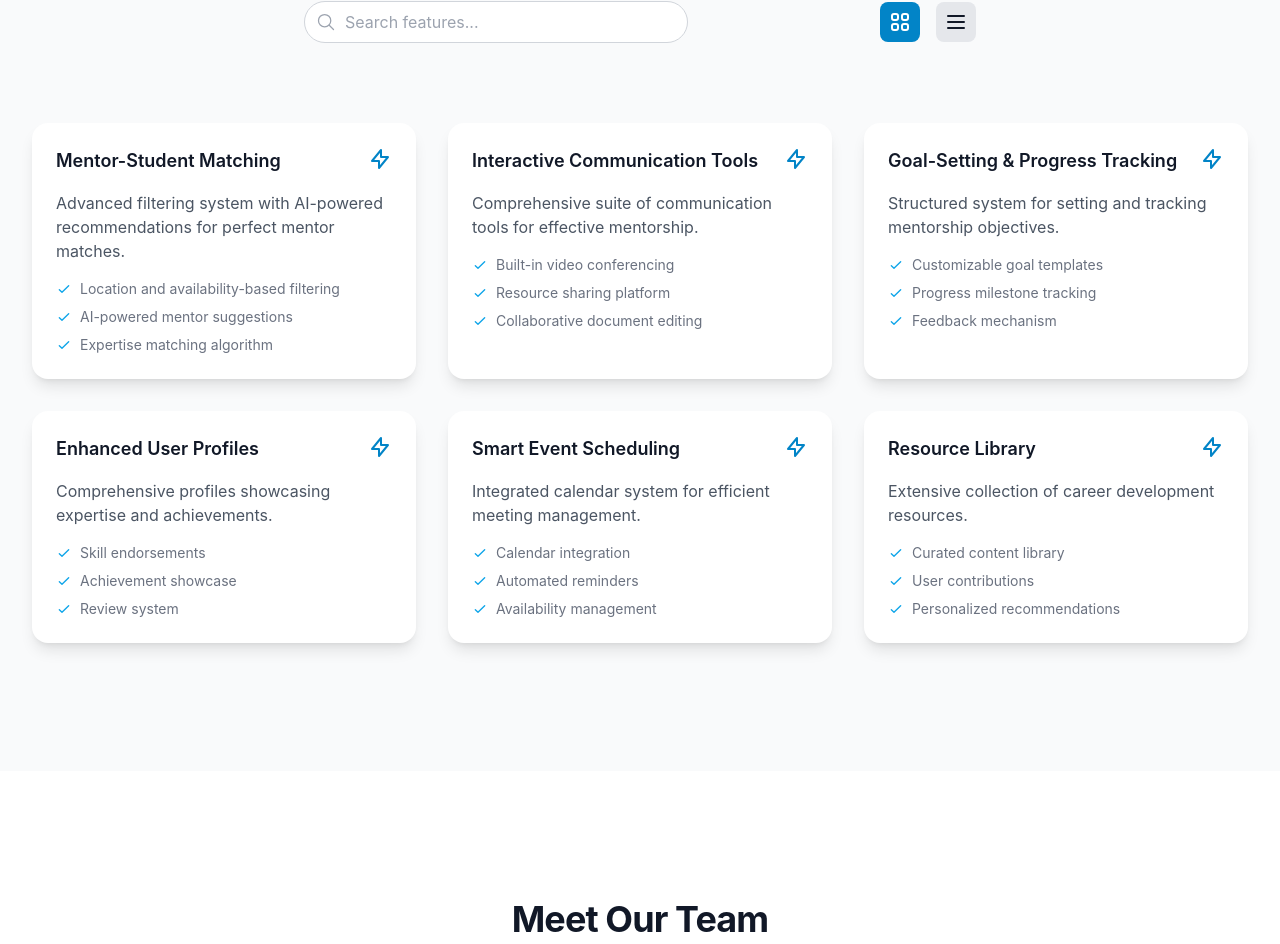
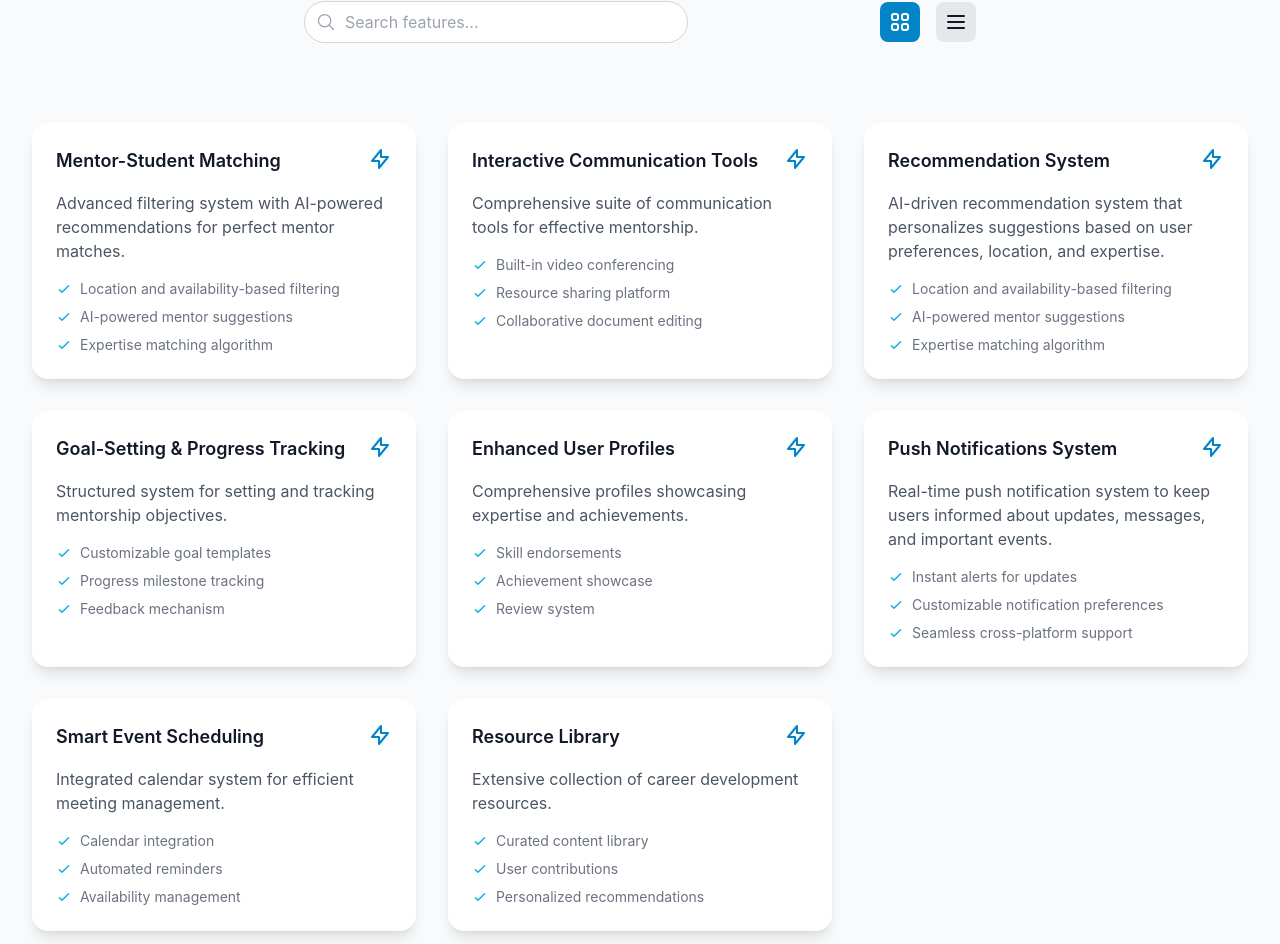
Before and after one commit to angel7544/mentor_connect1, a React (Create React App) app in the folder client/: page / in a window 1280 px wide. Shown: the part 2485-3429 px from the top of the page. Built offline with nearby package versions, Linux system fonts and the light colour scheme.

Commit message:
platform features added

```diff
--- a/client/src/pages/HomePage.tsx
+++ b/client/src/pages/HomePage.tsx
@@ -378,6 +378,15 @@ const Features: React.FC = () => {
       ]
     },
     {
+      "title": "Recommendation System",
+      "description": "AI-driven recommendation system that personalizes suggestions based on user preferences, location, and expertise.",
+      "details": [
+        "Location and availability-based filtering",
+        "AI-powered mentor suggestions",
+        "Expertise matching algorithm"
+      ]
+    },
+    {
       title: "Goal-Setting & Progress Tracking",
       description: "Structured system for setting and tracking mentorship objectives.",
       details: [
@@ -393,6 +402,15 @@ const Features: React.FC = () => {
         "Skill endorsements",
         "Achievement showcase",
         "Review system"
+      ]
+    },
+    {
+      "title": "Push Notifications System",
+      "description": "Real-time push notification system to keep users informed about updates, messages, and important events.",
+      "details": [
+        "Instant alerts for updates",
+        "Customizable notification preferences",
+        "Seamless cross-platform support"
       ]
     },
     {
```
